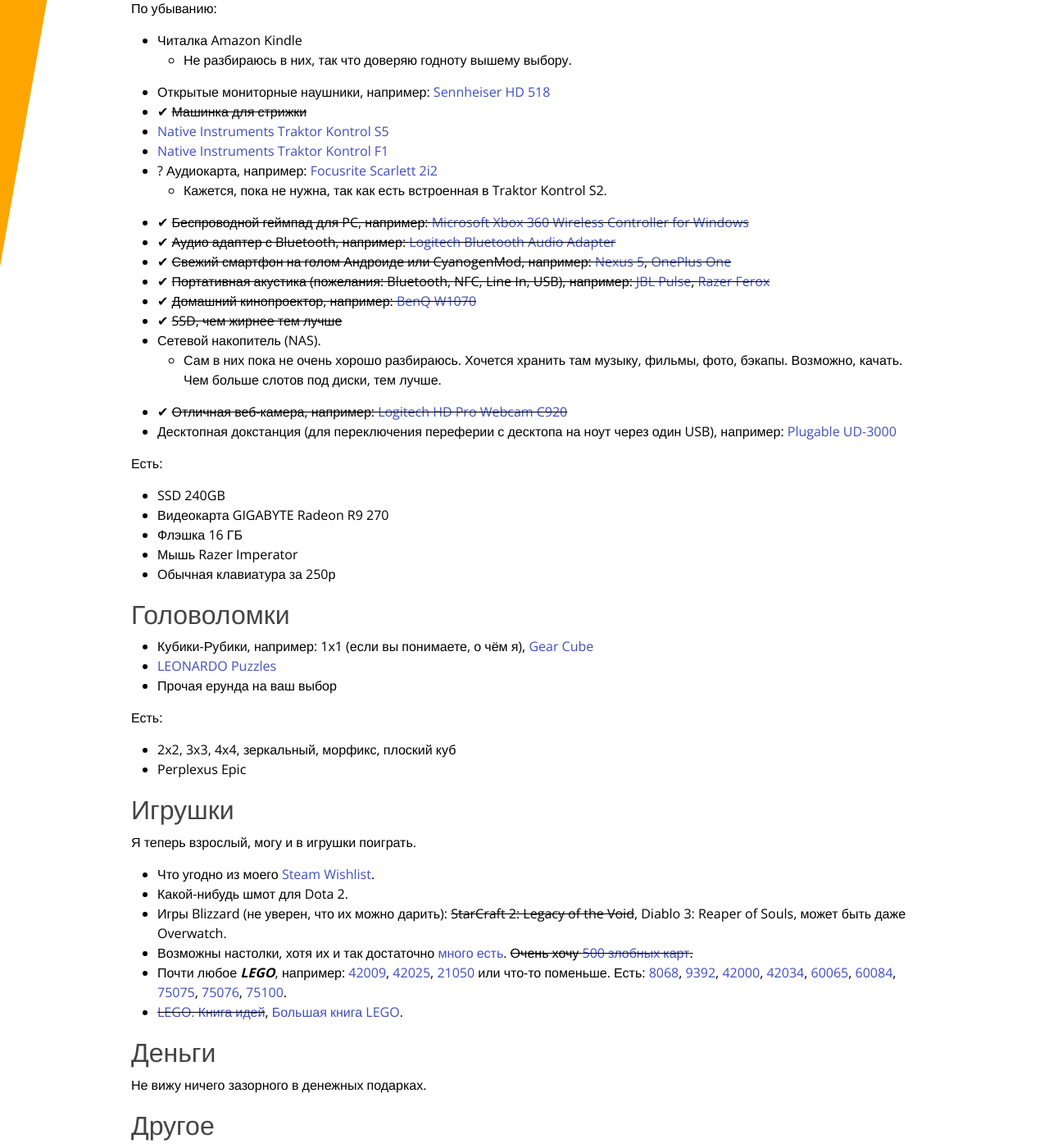
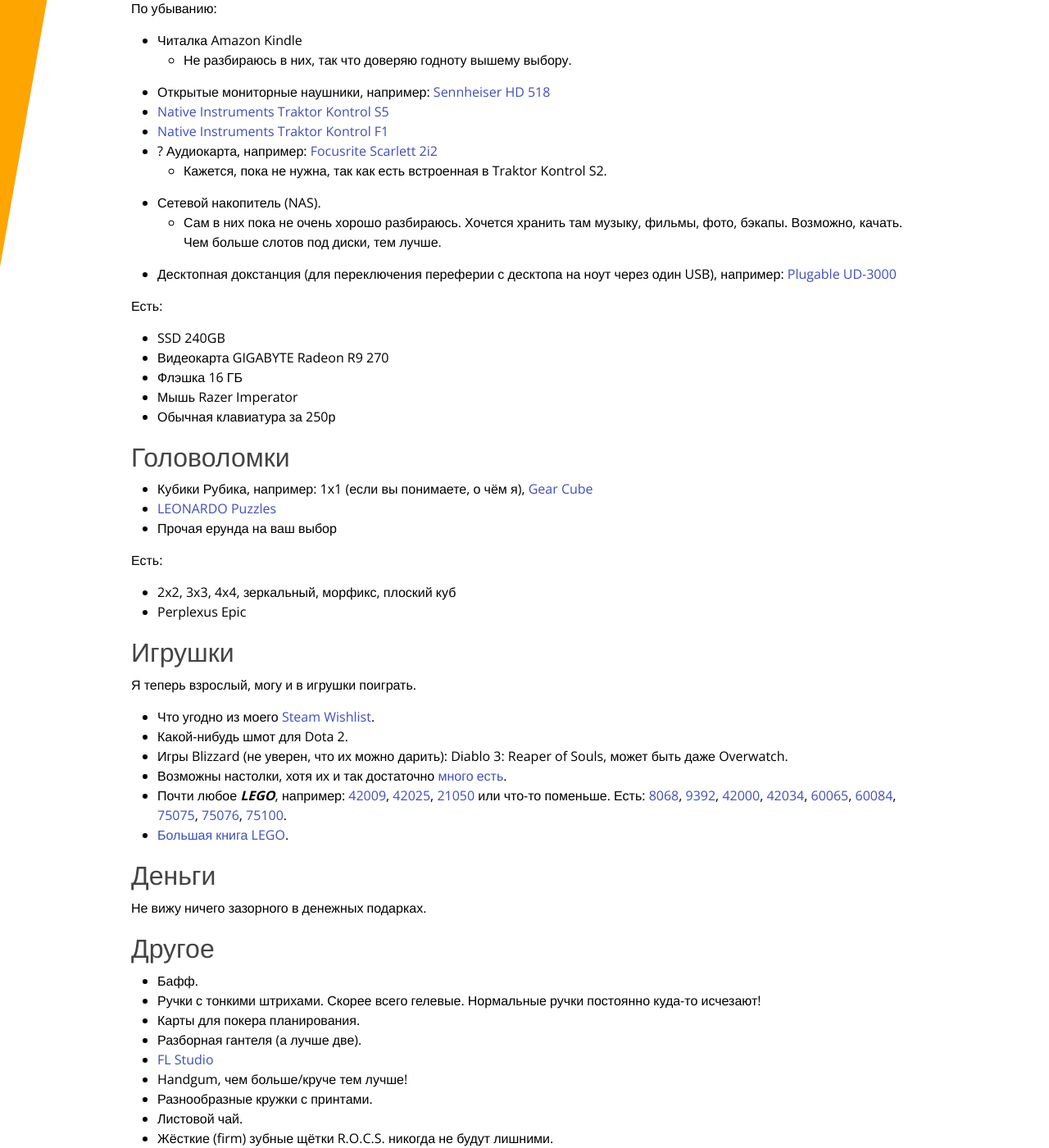
Before and after one commit to anton-rudeshko/anton-rudeshko.github.io, a Jekyll site: the page built from wishlist/index.md, in a window 1280 px wide and 1400 px high, scrolled down 259 px. Shown: the whole window at 82% size. Built offline with Jekyll 4.4.1, drawn with Linux system fonts in a browser that asks for light colours; comment, search, counter and statistics services are not loaded; some of the changed text lies outside the part shown.

Commit message:
wishlist: cleanup

```diff
--- a/wishlist/index.md
+++ b/wishlist/index.md
@@ -16,27 +16,18 @@ Russian version only.
   * Читалка Amazon Kindle
     * Не разбираюсь в них, так что доверяю годноту вышему выбору.
   * Открытые мониторные наушники, например: [Sennheiser HD 518][hd-518]
-  * ✔ <del>Машинка для стрижки</del>
   * [Native Instruments Traktor Kontrol S5][ni-kontrol-s5]
   * [Native Instruments Traktor Kontrol F1][ni-kontrol-f1]
   * ? Аудиокарта, например: [Focusrite Scarlett 2i2][audiocard]
     * Кажется, пока не нужна, так как есть встроенная в Traktor Kontrol S2.
-  * ✔ <del>Беспроводной геймпад для PC, например: [Microsoft Xbox 360 Wireless Controller for Windows](http://market.yandex.ru/model.xml?modelid=6157885&hid=91117)</del>
-  * ✔ <del>Аудио адаптер с Bluetooth, например: [Logitech Bluetooth Audio Adapter](http://www.ulmart.ru/goods/872447)</del>
-  * ✔ <del>Свежий смартфон на голом Андроиде или CyanogenMod, например: [Nexus 5](http://market.yandex.ru/model.xml?modelid=10564187&hid=91491), [OnePlus One](http://market.yandex.ru/model.xml?modelid=10799520&hid=91491)</del>
-  * ✔ <del>Портативная акустика (пожелания: Bluetooth, NFC, Line In, USB), например: [JBL Pulse](http://market.yandex.ru/model.xml?modelid=10580942&hid=2724669), [Razer Ferox](http://market.yandex.ru/model.xml?modelid=7332865&hid=2724669)</del>
-  * ✔ <del>Домашний кинопроектор, например: [BenQ W1070](hhttp://market.yandex.ru/product/8517332)</del>
-  * ✔ <del>SSD, чем жирнее тем лучше</del>
   * Сетевой накопитель (NAS).
     * Сам в них пока не очень хорошо разбираюсь. Хочется хранить там музыку, фильмы, фото, бэкапы. Возможно, качать. Чем больше слотов под диски, тем лучше.
-  * ✔ <del>Отличная веб-камера, например: [Logitech HD Pro Webcam C920][webcam]</del>
   * Десктопная докстанция (для переключения переферии с десктопа на ноут через один USB), например: [Plugable UD-3000](http://www.amazon.com/Plugable-UD-3000-Universal-2048x1152-Ethernet/dp/B008N06I2I)
 
 [hd-518]: https://market.yandex.ru/product/6516805
 [ni-kontrol-s5]: http://www.native-instruments.com/en/products/traktor/dj-controllers/traktor-kontrol-s5/
 [ni-kontrol-f1]: http://www.native-instruments.com/en/products/traktor/dj-controllers/traktor-kontrol-f1/
 [audiocard]: http://market.yandex.ru/model.xml?modelid=7754997&hid=91027
-[webcam]: http://market.yandex.ru/model.xml?modelid=7878358&hid=4684840
 
 Есть:
 
@@ -48,7 +39,7 @@ Russian version only.
 
 ## Головоломки
 
-  * Кубики-Рубики, например: 1x1 (если вы понимаете, о чём я), [Gear Cube](http://playlab.ru/toys/mefferts/gear-cube/)
+  * Кубики Рубика, например: 1x1 (если вы понимаете, о чём я), [Gear Cube](http://playlab.ru/toys/mefferts/gear-cube/)
   * [LEONARDO Puzzles](http://www.leonardo-puzzles.com/)
   * Прочая ерунда на ваш выбор
 
@@ -63,10 +54,10 @@ Russian version only.
 
   * Что угодно из моего [Steam Wishlist][steam].
   * Какой-нибудь шмот для Dota 2.
-  * Игры Blizzard (не уверен, что их можно дарить): <del>StarCraft 2: Legacy of the Void</del>, Diablo 3: Reaper of Souls, может быть даже Overwatch.
-  * Возможны настолки, хотя их и так достаточно [много есть][board]. <del>Очень хочу [500 злобных карт][500].</del>
+  * Игры Blizzard (не уверен, что их можно дарить): Diablo 3: Reaper of Souls, может быть даже Overwatch.
+  * Возможны настолки, хотя их и так достаточно [много есть][board].
   * Почти любое ***LEGO***, например: [42009][42009], [42025][42025], [21050][21050] или что-то поменьше. Есть: [8068][8068], [9392][9392], [42000][42000], [42034][42034], [60065][60065], [60084][60084], [75075][75075], [75076][75076], [75100][75100].
-  * <del>[LEGO. Книга идей][lego-ideas]</del>, [Большая книга LEGO][lego-big].
+  * [Большая книга LEGO][lego-big].
 
 [steam]: http://steamcommunity.com/id/Tesla404/wishlist
 
@@ -86,7 +77,6 @@ Russian version only.
 [75076]: http://shop.lego.com/en-US/Republic-Gunship-75076
 [75100]: http://shop.lego.com/en-US/First-Order-Snowspeeder-75100
 
-[lego-ideas]: http://www.ozon.ru/context/detail/id/23876708/
 [lego-big]: http://www.mann-ivanov-ferber.ru/books/paperbook/unofficial-lego-builders-guide/
 
 ## Деньги
@@ -97,9 +87,7 @@ Russian version only.
 
   * Бафф.
   * Ручки с тонкими штрихами. Скорее всего гелевые. Нормальные ручки постоянно куда-то исчезают!
-  * ✔ <del>Большая термокружка с абстрактной картинкой.</del> Очень хорошо зашла икеевская [EFTERSÖKT][eftersokt].
   * Карты для покера планирования.
-  * ✔ <del>Подушка на шею для поездок/перелётов.</del>
   * Разборная гантеля (а лучше две).
   * [FL Studio][fl-studio]
   * Handgum, чем больше/круче тем лучше!
@@ -107,25 +95,10 @@ Russian version only.
   * Листовой чай.
   * Жёсткие (firm) зубные щётки R.O.C.S. никогда не будут лишними.
   * Почти любое изделие из [www.tranceshop.ru](http://www.tranceshop.ru/) или подобного.
-  * ✔ <del>Какая-нибудь крутая подставка для кружки на работу.</del>
   * Футболки с весёлыми принтами (M или L). Следите за качеством!
   * Что-то, сделанное *вашими* руками.
 
-[eftersokt]: http://www.ikea.com/us/en/catalog/products/20287685/
 [fl-studio]: https://support.image-line.com/jshop/shop.php
-
-## Сделайте что-нибудь полезное
-
-  * Наведите порядок в своей голове.
-  * Заведите дневник. [Зачем?][diary-reason] [И ещё][why-diary].
-  * Пристройте котёнка.
-  * Посадите дерево.
-  * Законтрибьютьте в опенсорс.
-  * Отрефакторьте свой код.
-  * Сделайте мир лучше.
-
-[diary-reason]: http://lifehacker.ru/2012/10/20/6-prichin-zavesti-lichnyjj-dnevnik/
-[why-diary]: https://medium.com/life-learning/why-keeping-a-daily-journal-could-change-your-life-cc114311afd
 
 ## Я не люблю
 
```
Also changed, not shown: other parts of wishlist/index.md (+1 -1 lines).
